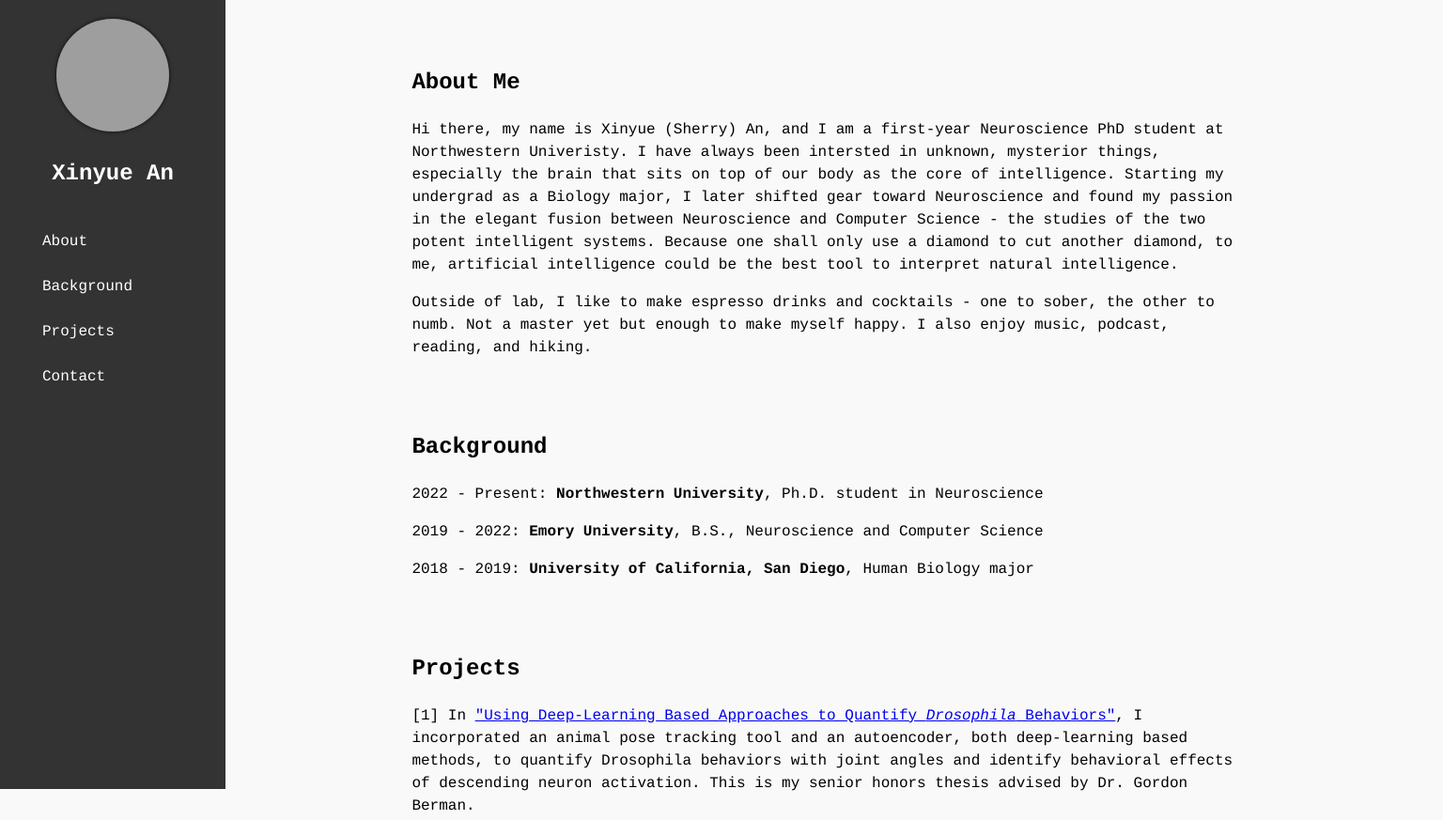
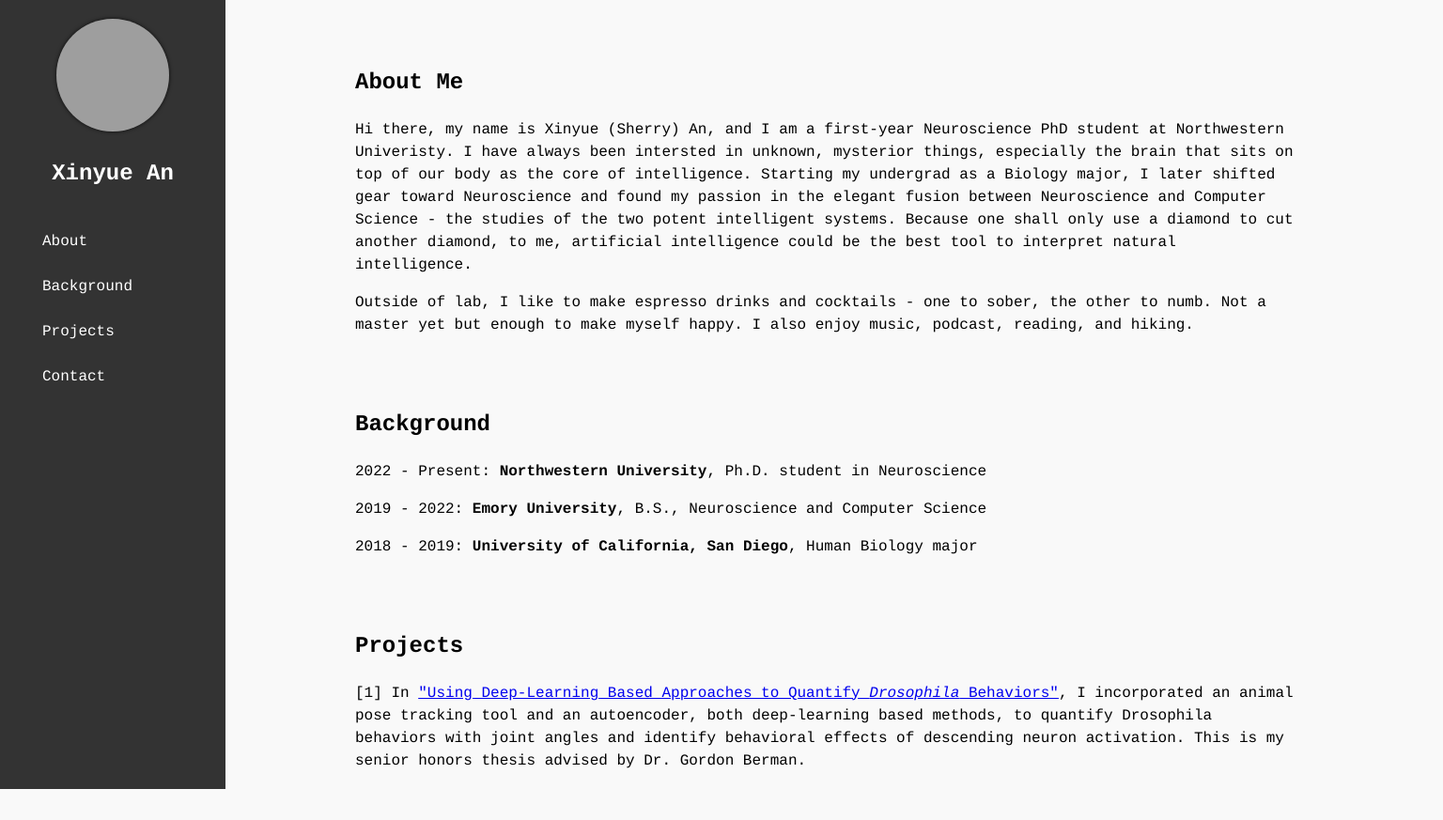
Before and after one commit to sherryxinyuean/sherryxinyuean.github.io, a plain HTML site: page index.html in a window 1536 px wide. Shown: the top 873 px of the page at 94% size. Drawn offline with Linux system fonts and the light colour scheme; grey boxes are pictures that could not be loaded.

Commit message:
update min width

```diff
--- a/style.css
+++ b/style.css
@@ -76,6 +76,7 @@
 .wrapper {
   margin-left: 220px;
   padding: 30px;
+  min-width: 500px;
   box-sizing: border-box;
 }
 
@@ -115,6 +116,7 @@
   margin-left: 220px;
   position: relative;
   bottom: 0;
+  min-width: 500px;
   width: calc(100% - 220px);
   height: 50px;
   background-color: transparent;
@@ -125,26 +127,11 @@
   line-height:.5;
 }
 
-@media screen and (min-width: 1366px) {
-  .wrapper {
-    width: calc(100% - 220px); /* stretch width */
-  }
-
-  section {
-    width: 70%; /* stretch width */
-    margin: 0 auto; /* center horizontally */
-  }
+section{
+  width: 95%;
+  margin: 0 auto;
 }
 
-@media screen and (min-width: 1366px) {
-  .wrapper {
-    width: calc(100% - 220px); /* stretch width */
-  }
-
-  section {
-    margin: 0 auto; /* center horizontally */
-  }
-}
 
 h2 {
   font-size: 24px;
@@ -173,3 +160,15 @@
   font-size: 16px;
   font-family: Courier New, sans-serif;
 }
+
+
+@media screen and (min-width: 1366px) {
+  .wrapper {
+    width: calc(100% - 220px); /* stretch width */
+  }
+
+  section {
+    max-width: 1000px;
+    margin: 0 auto; /* center horizontally */
+  }
+}
```
